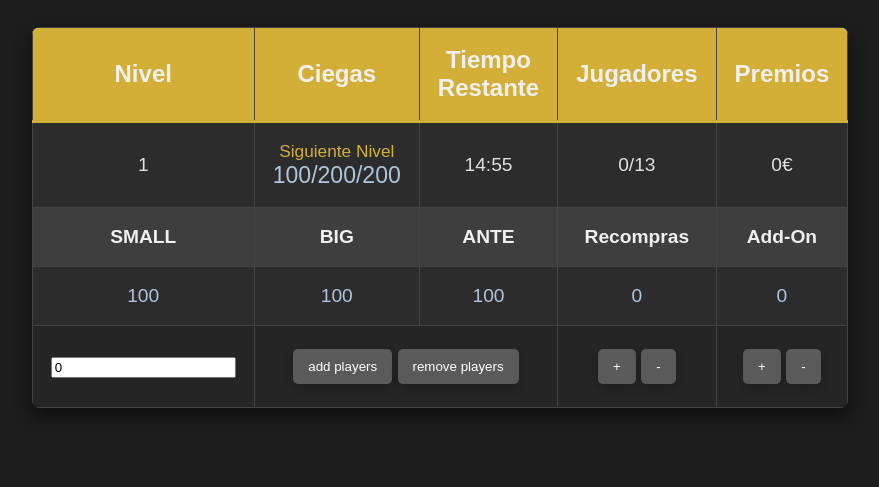
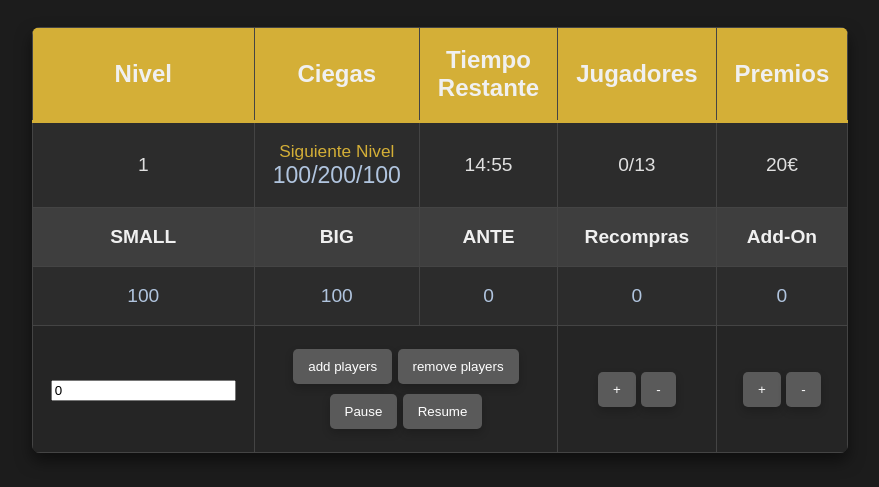
Before and after one commit to marcosfa00/Poker_tour_II, a plain HTML site: page index.html in a window 1280 px wide. Shown: the part 197-684 px from the top of the page, without its empty margins (200-1079 px from the left). Drawn offline with nearby package versions, Linux system fonts and the light colour scheme.

Commit message:
Ultimos cambios

```diff
--- a/app.js
+++ b/app.js
@@ -43,13 +43,13 @@ new Vue({
         tiempoRestante: 15 *60 , // Almacena el tiempo en segundos
         smallBlind: 100,
         bigBlind: 100,
-        ante: 100, // Inicialmente es igual al valor del big
+        ante: 0, // Inicialmente es igual al valor del big
         jugadores: 0,
         maxJugadores: 13,
         jugadoresInput: 0,
         recompras: 0,
         addOns: 0,
-        premios: 0
+        premios: 20
   },
   computed: {
     tiempoFormateado() {
@@ -117,6 +117,13 @@ new Vue({
         this.addOns -= 1;
         this.premios -=2;
       }
+    },
+
+    pausarTemporizador() {
+      clearInterval(this.intervalo); // Detiene el temporizador
+    },
+    reanudarTemporizador() {
+      this.iniciarTemporizador(); // Reinicia el temporizador
     }
   },
   mounted() {
--- a/index.html
+++ b/index.html
@@ -26,7 +26,7 @@
             <td>{{ nivel }}</td>
             <td>
               <span>Siguiente Nivel</span>
-              <span>{{ siguienteCiegas.small }}/{{ siguienteCiegas.big }}/{{ siguienteCiegas.big }}</span>
+              <span>{{ siguienteCiegas.small }}/{{ siguienteCiegas.big }}/{{ siguienteCiegas.ante }}</span>
             </td>
             <td>{{ tiempoFormateado }}</td>
             <td>{{ jugadores }}/{{ maxJugadores }}</td>
@@ -42,7 +42,7 @@
           <tr>
             <td class="highlight">{{ smallBlind }}</td>
             <td class="highlight">{{ bigBlind }}</td>
-            <td class="highlight">{{ bigBlind }}</td>
+            <td class="highlight">{{ ante }}</td>
             <td>{{ recompras }}</td>
             <td>{{ addOns }}</td>
           </tr>
@@ -53,6 +53,8 @@
             <td colspan="2">
               <input type="button" value="add players" @click="addJugadores">
               <input type="button" value="remove players" @click="removeJugadores">
+              <input type="button" value="Pause" @click="pausarTemporizador"> <!-- Botón de pausa -->
+              <input type="button" value="Resume" @click="reanudarTemporizador"> <!-- Botón de reanudación -->
             </td>
             <td class="recompra">
               <input type="button" value="+" @click="incrementarRecompras">
```
